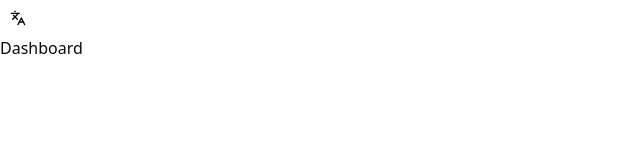
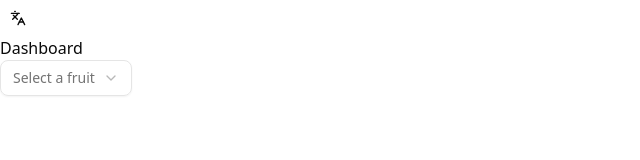
Before and after one commit to Tarek-Gaber/vehicles, a React (Vite) app: page / in a window 1280 px wide. Shown: the top 160 px of the page, without its empty margins (0-640 px from the left). Built offline with nearby package versions, Linux system fonts and the light colour scheme.

Commit message:
handle shadcn direction

```diff
--- a/package.json
+++ b/package.json
@@ -10,6 +10,8 @@
     "preview": "vite preview"
   },
   "dependencies": {
+    "@radix-ui/react-direction": "^1.1.1",
+    "@radix-ui/react-select": "^2.2.6",
     "@radix-ui/react-slot": "^1.2.3",
     "@tailwindcss/vite": "^4.1.14",
     "@tanstack/react-query": "^5.90.2",
--- a/src/App.tsx
+++ b/src/App.tsx
@@ -1,4 +1,11 @@
 import { LanguageSwitcher } from "./components/LanguageSwitcher";
+import {
+  Select,
+  SelectContent,
+  SelectItem,
+  SelectTrigger,
+  SelectValue,
+} from "./components/ui/select";
 import { useTranslation } from "./hooks";
 
 function App() {
@@ -7,6 +14,17 @@
     <>
       <LanguageSwitcher />
       <h1>{t("pages.dashboard.title")}</h1>
+      <Select>
+        <SelectTrigger>
+          <SelectValue placeholder="Select a fruit" />
+        </SelectTrigger>
+        <SelectContent>
+          <SelectItem value="apple">{t("pages.dashboard.title")}</SelectItem>
+          <SelectItem value="banana">{t("pages.dashboard.title")}</SelectItem>
+          <SelectItem value="grape">{t("pages.dashboard.title")}</SelectItem>
+          <SelectItem value="orange">{t("pages.dashboard.title")}</SelectItem>
+        </SelectContent>
+      </Select>
     </>
   );
 }
--- /dev/null
+++ b/src/components/ui/select.tsx
@@ -0,0 +1,185 @@
+import * as React from "react"
+import * as SelectPrimitive from "@radix-ui/react-select"
+import { CheckIcon, ChevronDownIcon, ChevronUpIcon } from "lucide-react"
+
+import { cn } from "@/lib/utils"
+
+function Select({
+  ...props
+}: React.ComponentProps<typeof SelectPrimitive.Root>) {
+  return <SelectPrimitive.Root data-slot="select" {...props} />
+}
+
+function SelectGroup({
+  ...props
+}: React.ComponentProps<typeof SelectPrimitive.Group>) {
+  return <SelectPrimitive.Group data-slot="select-group" {...props} />
+}
+
+function SelectValue({
+  ...props
+}: React.ComponentProps<typeof SelectPrimitive.Value>) {
+  return <SelectPrimitive.Value data-slot="select-value" {...props} />
+}
+
+function SelectTrigger({
+  className,
+  size = "default",
+  children,
+  ...props
+}: React.ComponentProps<typeof SelectPrimitive.Trigger> & {
+  size?: "sm" | "default"
+}) {
+  return (
+    <SelectPrimitive.Trigger
+      data-slot="select-trigger"
+      data-size={size}
+      className={cn(
+        "border-input data-[placeholder]:text-muted-foreground [&_svg:not([class*='text-'])]:text-muted-foreground focus-visible:border-ring focus-visible:ring-ring/50 aria-invalid:ring-destructive/20 dark:aria-invalid:ring-destructive/40 aria-invalid:border-destructive dark:bg-input/30 dark:hover:bg-input/50 flex w-fit items-center justify-between gap-2 rounded-md border bg-transparent px-3 py-2 text-sm whitespace-nowrap shadow-xs transition-[color,box-shadow] outline-none focus-visible:ring-[3px] disabled:cursor-not-allowed disabled:opacity-50 data-[size=default]:h-9 data-[size=sm]:h-8 *:data-[slot=select-value]:line-clamp-1 *:data-[slot=select-value]:flex *:data-[slot=select-value]:items-center *:data-[slot=select-value]:gap-2 [&_svg]:pointer-events-none [&_svg]:shrink-0 [&_svg:not([class*='size-'])]:size-4",
+        className
+      )}
+      {...props}
+    >
+      {children}
+      <SelectPrimitive.Icon asChild>
+        <ChevronDownIcon className="size-4 opacity-50" />
+      </SelectPrimitive.Icon>
+    </SelectPrimitive.Trigger>
+  )
+}
+
+function SelectContent({
+  className,
+  children,
+  position = "popper",
+  align = "center",
+  ...props
+}: React.ComponentProps<typeof SelectPrimitive.Content>) {
+  return (
+    <SelectPrimitive.Portal>
+      <SelectPrimitive.Content
+        data-slot="select-content"
+        className={cn(
+          "bg-popover text-popover-foreground data-[state=open]:animate-in data-[state=closed]:animate-out data-[state=closed]:fade-out-0 data-[state=open]:fade-in-0 data-[state=closed]:zoom-out-95 data-[state=open]:zoom-in-95 data-[side=bottom]:slide-in-from-top-2 data-[side=left]:slide-in-from-right-2 data-[side=right]:slide-in-from-left-2 data-[side=top]:slide-in-from-bottom-2 relative z-50 max-h-(--radix-select-content-available-height) min-w-[8rem] origin-(--radix-select-content-transform-origin) overflow-x-hidden overflow-y-auto rounded-md border shadow-md",
+          position === "popper" &&
+            "data-[side=bottom]:translate-y-1 data-[side=left]:-translate-x-1 data-[side=right]:translate-x-1 data-[side=top]:-translate-y-1",
+          className
+        )}
+        position={position}
+        align={align}
+        {...props}
+      >
+        <SelectScrollUpButton />
+        <SelectPrimitive.Viewport
+          className={cn(
+            "p-1",
+            position === "popper" &&
+              "h-[var(--radix-select-trigger-height)] w-full min-w-[var(--radix-select-trigger-width)] scroll-my-1"
+          )}
+        >
+          {children}
+        </SelectPrimitive.Viewport>
+        <SelectScrollDownButton />
+      </SelectPrimitive.Content>
+    </SelectPrimitive.Portal>
+  )
+}
+
+function SelectLabel({
+  className,
+  ...props
+}: React.ComponentProps<typeof SelectPrimitive.Label>) {
+  return (
+    <SelectPrimitive.Label
+      data-slot="select-label"
+      className={cn("text-muted-foreground px-2 py-1.5 text-xs", className)}
+      {...props}
+    />
+  )
+}
+
+function SelectItem({
+  className,
+  children,
+  ...props
+}: React.ComponentProps<typeof SelectPrimitive.Item>) {
+  return (
+    <SelectPrimitive.Item
+      data-slot="select-item"
+      className={cn(
+        "focus:bg-accent focus:text-accent-foreground [&_svg:not([class*='text-'])]:text-muted-foreground relative flex w-full cursor-default items-center gap-2 rounded-sm py-1.5 pr-8 pl-2 text-sm outline-hidden select-none data-[disabled]:pointer-events-none data-[disabled]:opacity-50 [&_svg]:pointer-events-none [&_svg]:shrink-0 [&_svg:not([class*='size-'])]:size-4 *:[span]:last:flex *:[span]:last:items-center *:[span]:last:gap-2",
+        className
+      )}
+      {...props}
+    >
+      <span className="absolute right-2 flex size-3.5 items-center justify-center">
+        <SelectPrimitive.ItemIndicator>
+          <CheckIcon className="size-4" />
+        </SelectPrimitive.ItemIndicator>
+      </span>
+      <SelectPrimitive.ItemText>{children}</SelectPrimitive.ItemText>
+    </SelectPrimitive.Item>
+  )
+}
+
+function SelectSeparator({
+  className,
+  ...props
+}: React.ComponentProps<typeof SelectPrimitive.Separator>) {
+  return (
+    <SelectPrimitive.Separator
+      data-slot="select-separator"
+      className={cn("bg-border pointer-events-none -mx-1 my-1 h-px", className)}
+      {...props}
+    />
+  )
+}
+
+function SelectScrollUpButton({
+  className,
+  ...props
+}: React.ComponentProps<typeof SelectPrimitive.ScrollUpButton>) {
+  return (
+    <SelectPrimitive.ScrollUpButton
+      data-slot="select-scroll-up-button"
+      className={cn(
+        "flex cursor-default items-center justify-center py-1",
+        className
+      )}
+      {...props}
+    >
+      <ChevronUpIcon className="size-4" />
+    </SelectPrimitive.ScrollUpButton>
+  )
+}
+
+function SelectScrollDownButton({
+  className,
+  ...props
+}: React.ComponentProps<typeof SelectPrimitive.ScrollDownButton>) {
+  return (
+    <SelectPrimitive.ScrollDownButton
+      data-slot="select-scroll-down-button"
+      className={cn(
+        "flex cursor-default items-center justify-center py-1",
+        className
+      )}
+      {...props}
+    >
+      <ChevronDownIcon className="size-4" />
+    </SelectPrimitive.ScrollDownButton>
+  )
+}
+
+export {
+  Select,
+  SelectContent,
+  SelectGroup,
+  SelectItem,
+  SelectLabel,
+  SelectScrollDownButton,
+  SelectScrollUpButton,
+  SelectSeparator,
+  SelectTrigger,
+  SelectValue,
+}
--- a/src/main.tsx
+++ b/src/main.tsx
@@ -3,12 +3,14 @@
 import './index.css'
 import './lib/i18n'
 import App from './App.tsx'
-import { QueryProvider } from './providers'
+import { QueryProvider, DirectionProvider } from './providers'
 
 createRoot(document.getElementById('root')!).render(
   <StrictMode>
     <QueryProvider>
-      <App />
+      <DirectionProvider>
+        <App />
+      </DirectionProvider>
     </QueryProvider>
   </StrictMode>,
 )
--- /dev/null
+++ b/src/providers/DirectionProvider.tsx
@@ -0,0 +1,16 @@
+import { DirectionProvider as RadixDirectionProvider } from '@radix-ui/react-direction';
+import { useTranslation } from '@/hooks/useTranslation';
+
+/**
+ * Provides text direction (LTR/RTL) context to all Radix UI components
+ * Automatically syncs with the current i18n language
+ */
+export function DirectionProvider({ children }: { children: React.ReactNode }) {
+  const { isArabic } = useTranslation();
+
+  return (
+    <RadixDirectionProvider dir={isArabic ? 'rtl' : 'ltr'}>
+      {children}
+    </RadixDirectionProvider>
+  );
+}
--- a/src/providers/index.ts
+++ b/src/providers/index.ts
@@ -3,3 +3,4 @@
  */
 
 export * from './QueryProvider';
+export * from './DirectionProvider';
```
Also changed, not shown: 1 other file (tests, documents, lock files or other folders).
